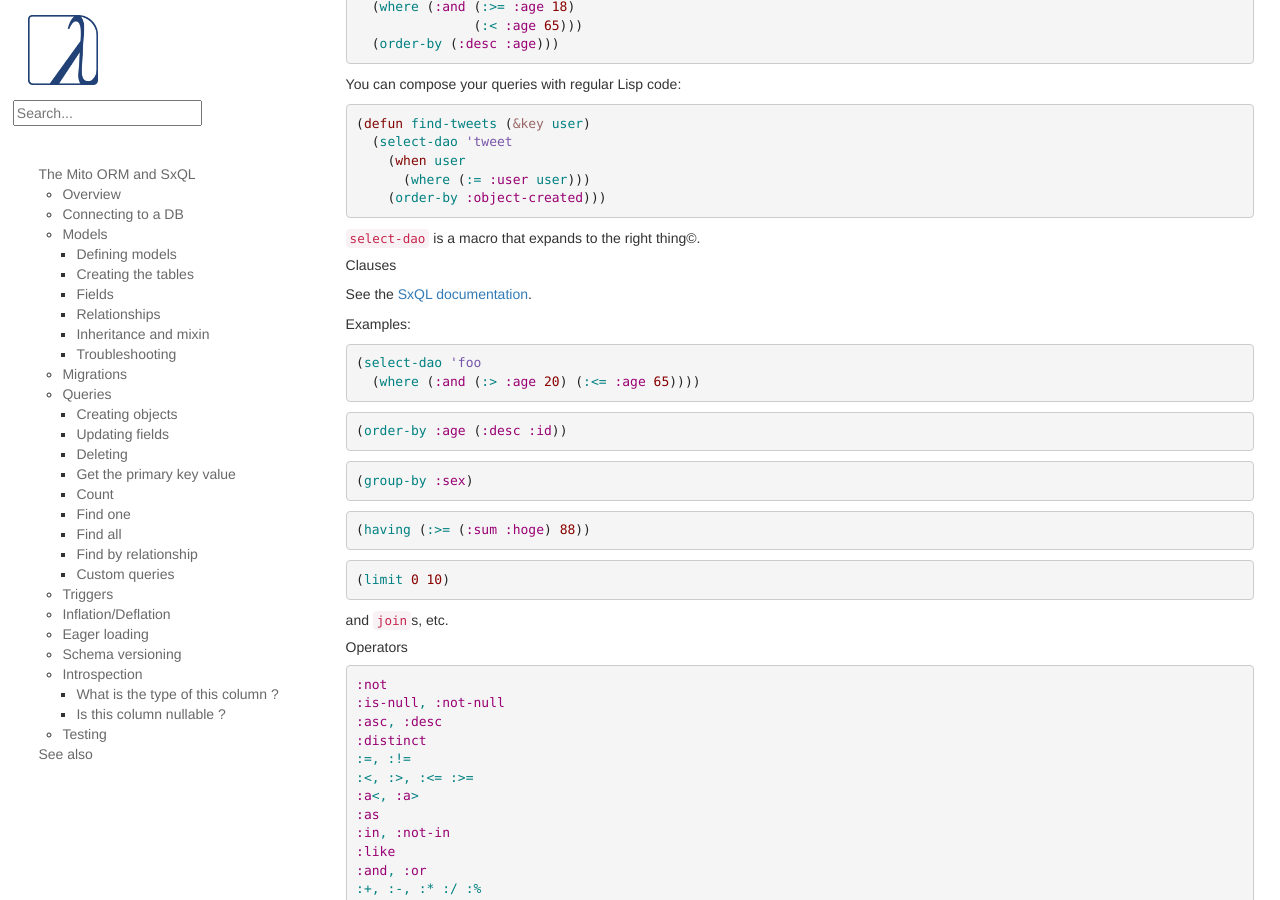
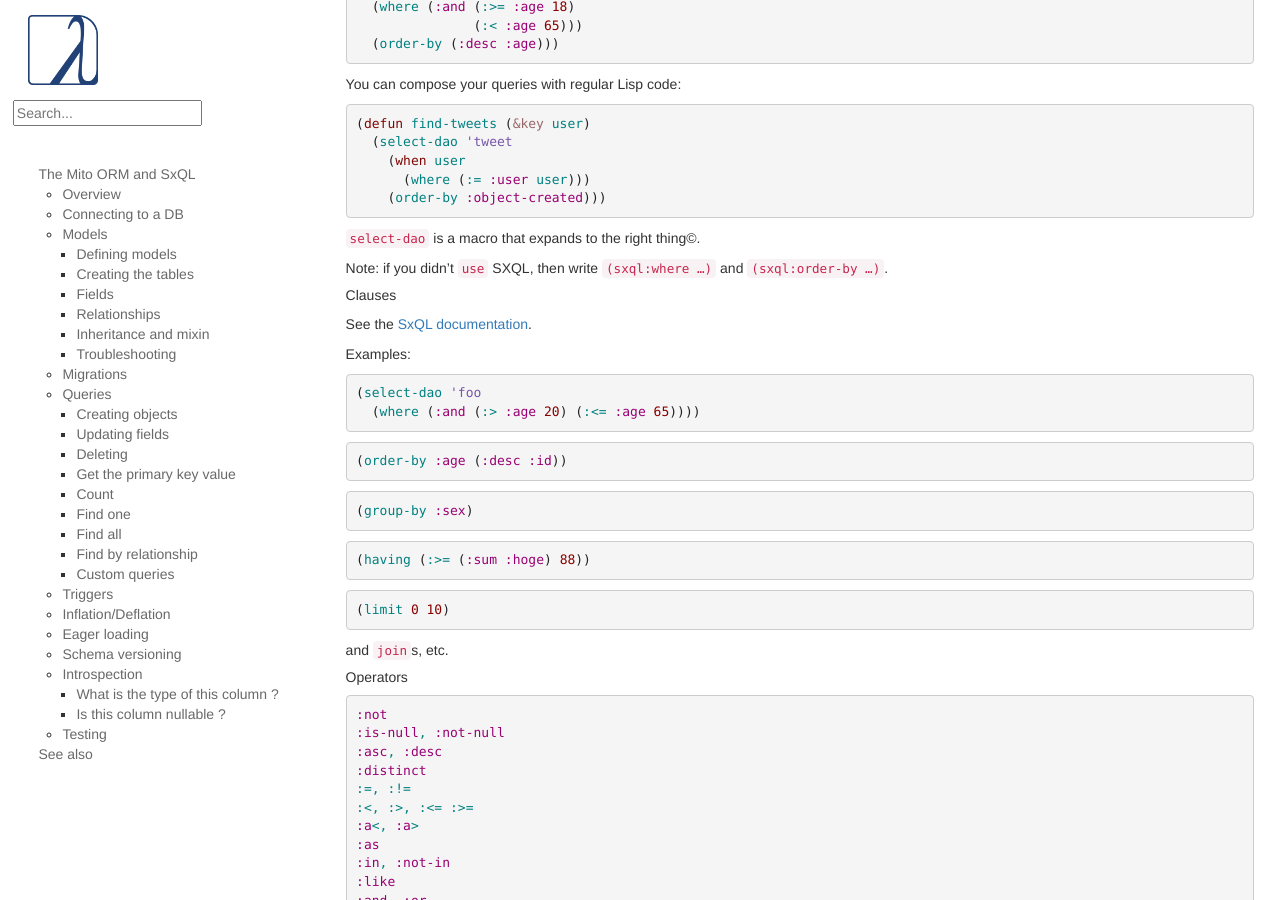
Before and after one commit to LispCookbook/cl-cookbook, a Jekyll site: the page built from databases.md, in a window 1280 px wide and 900 px high, scrolled down 9248 px. Built offline with Jekyll 4.4.1, drawn with Linux system fonts in a browser that asks for light colours.

Commit message:
(minor) databases: on writing sxql:where if we didn't "use" sxql

```diff
--- a/databases.md
+++ b/databases.md
@@ -642,6 +642,8 @@ You can compose your queries with regular Lisp code:
 
 `select-dao` is a macro that expands to the right thing©.
 
+Note: if you didn't `use` SXQL, then write `(sxql:where …)` and `(sxql:order-by …)`.
+
 
 ##### Clauses
 
```
